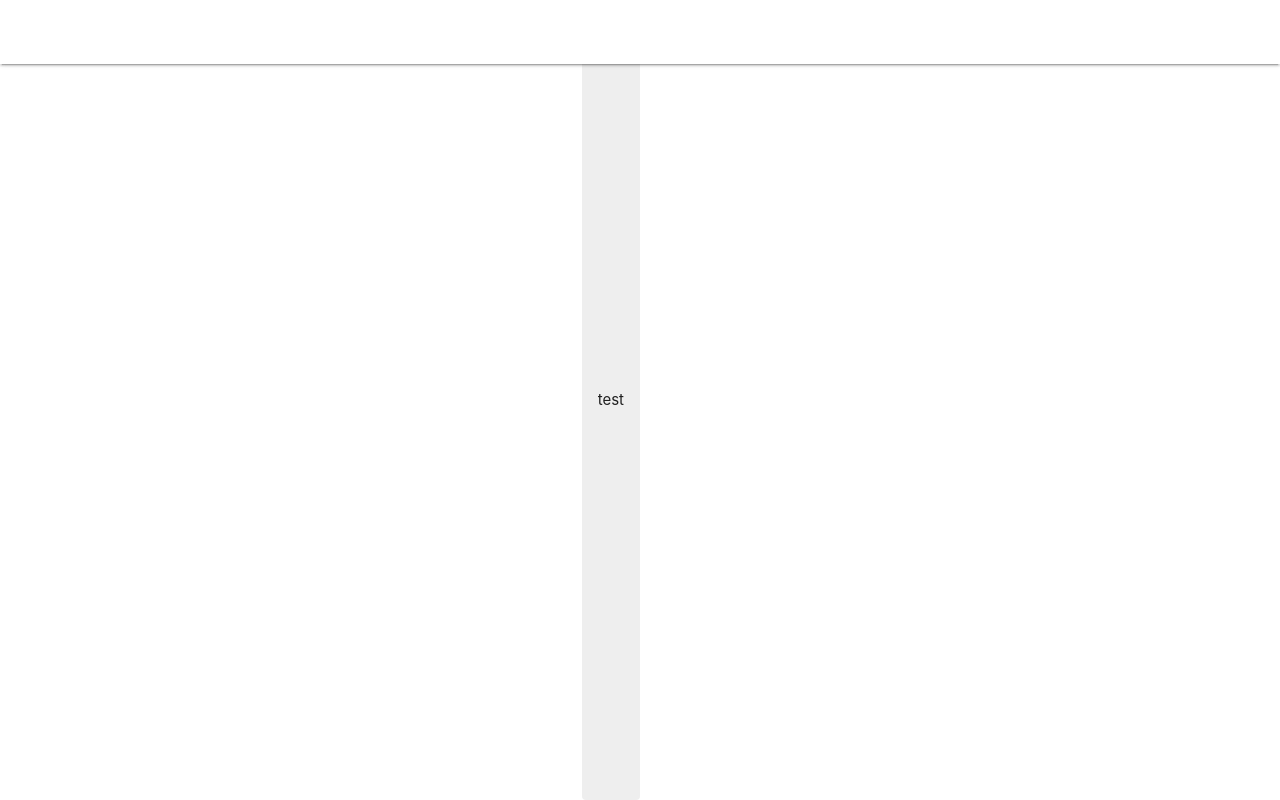
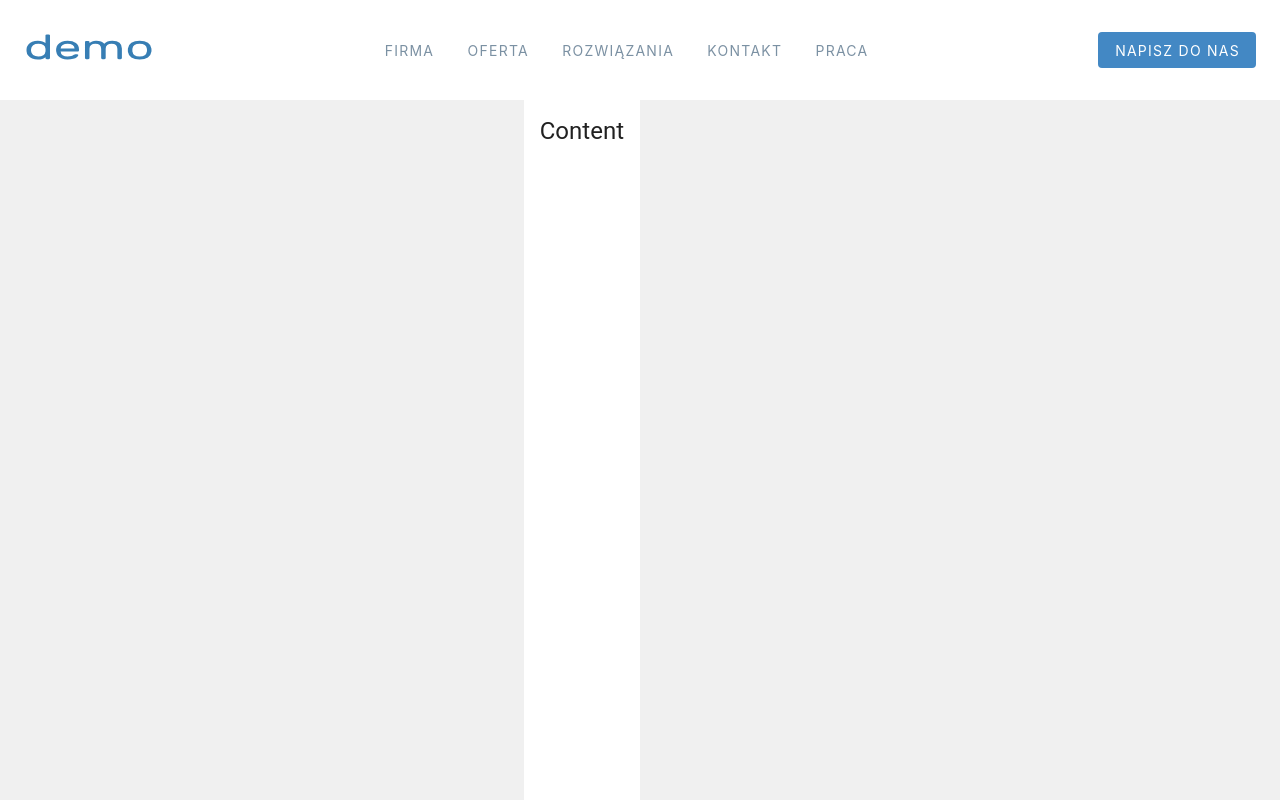
Before and after one commit to RafWiel/myhomepage, a Vue app: page / in a window 1280 px wide. Built offline with nearby package versions, Linux system fonts and the light colour scheme.

Commit message:
Add AppBar component

```diff
--- a/index.html
+++ b/index.html
@@ -4,7 +4,7 @@
     <meta charset="UTF-8">
     <link rel="icon" href="/favicon.ico">
     <meta name="viewport" content="width=device-width, initial-scale=1.0">
-    <title>Vite App</title>
+    <title>Demo App</title>
   </head>
   <body>
     <div id="app"></div>
--- a/src/App.vue
+++ b/src/App.vue
@@ -1,13 +1,16 @@
 <script setup>
 //import { RouterLink, RouterView } from 'vue-router'
-//import HelloWorld from './components/HelloWorld.vue'
+import AppBar from './components/AppBar.vue'
 </script>
 
 <template>
   <v-app>
-    <v-app-bar :elevation="2"></v-app-bar>
-    <v-alert>test</v-alert>
-  </v-app>
+    <app-bar />
+    <v-main>
+      <v-container class="d-flex justify-center align-center text-h5">
+        Content
+      </v-container>
+    </v-main>
   <!-- <header>
 
     <img alt="Vue logo" class="logo" src="@/assets/logo.svg" width="125" height="125" />
@@ -23,12 +26,18 @@
   </header>
 
   <RouterView /> -->
+  </v-app>
 </template>
 
 <style scoped>
+
 header {
   line-height: 1.5;
   max-height: 100vh;
+}
+
+.red {
+  background-color: red;
 }
 
 .logo {
--- a/src/assets/base.css
+++ b/src/assets/base.css
@@ -1,6 +1,7 @@
 /* color palette from <https://github.com/vuejs/theme> */
 :root {
   --vt-c-white: #ffffff;
+  --vt-c-white-darken: #f0f0f0;
   --vt-c-white-soft: #f8f8f8;
   --vt-c-white-mute: #f2f2f2;
 
@@ -23,7 +24,7 @@
 
 /* semantic color variables for this project */
 :root {
-  --color-background: var(--vt-c-white);
+  --color-background: var(--vt-c-white-darken);
   --color-background-soft: var(--vt-c-white-soft);
   --color-background-mute: var(--vt-c-white-mute);
 
--- /dev/null
+++ b/src/components/AppBar.vue
@@ -0,0 +1,32 @@
+<template>
+  <v-app-bar fixed height="100"  flat >
+    <div class="w-100 d-flex flex-row">
+      <img
+        alt="demo logo"
+        class="logo ml-6 me-auto"
+        src="@/assets/demo logo.svg"
+        width="130"
+        height="30" />
+      <v-btn-menu variant="plain">
+        Firma
+      </v-btn-menu>
+      <v-btn-menu variant="plain">
+        Oferta
+      </v-btn-menu>
+      <v-btn-menu variant="plain">
+        Rozwiązania
+      </v-btn-menu>
+      <v-btn-menu variant="plain">
+        Kontakt
+      </v-btn-menu>
+      <v-btn-menu class="me-auto" variant="plain">
+        Praca
+      </v-btn-menu>
+      <v-btn
+        class="mr-6 text-white"
+        variant="flat" >
+        Napisz do nas
+      </v-btn>
+    </div>
+  </v-app-bar>
+</template>
--- a/src/main.js
+++ b/src/main.js
@@ -9,10 +9,24 @@ import 'vuetify/styles'
 import { createVuetify } from 'vuetify'
 import * as components from 'vuetify/components'
 import * as directives from 'vuetify/directives'
+import { VBtn } from 'vuetify/components'
 
 const vuetify = createVuetify({
   components,
   directives,
+  aliases: {
+    VBtnMenu: VBtn,
+  },
+  defaults: {
+    VBtn: {
+      color: '#4388c4',
+      variant: 'flat',
+    },
+    VBtnMenu: {
+      color: '#2c4e6b',
+      variant: 'text',
+    },
+  },
 })
 
 createApp(App)
```
Also changed, not shown: src/assets/demo logo.svg (added).
